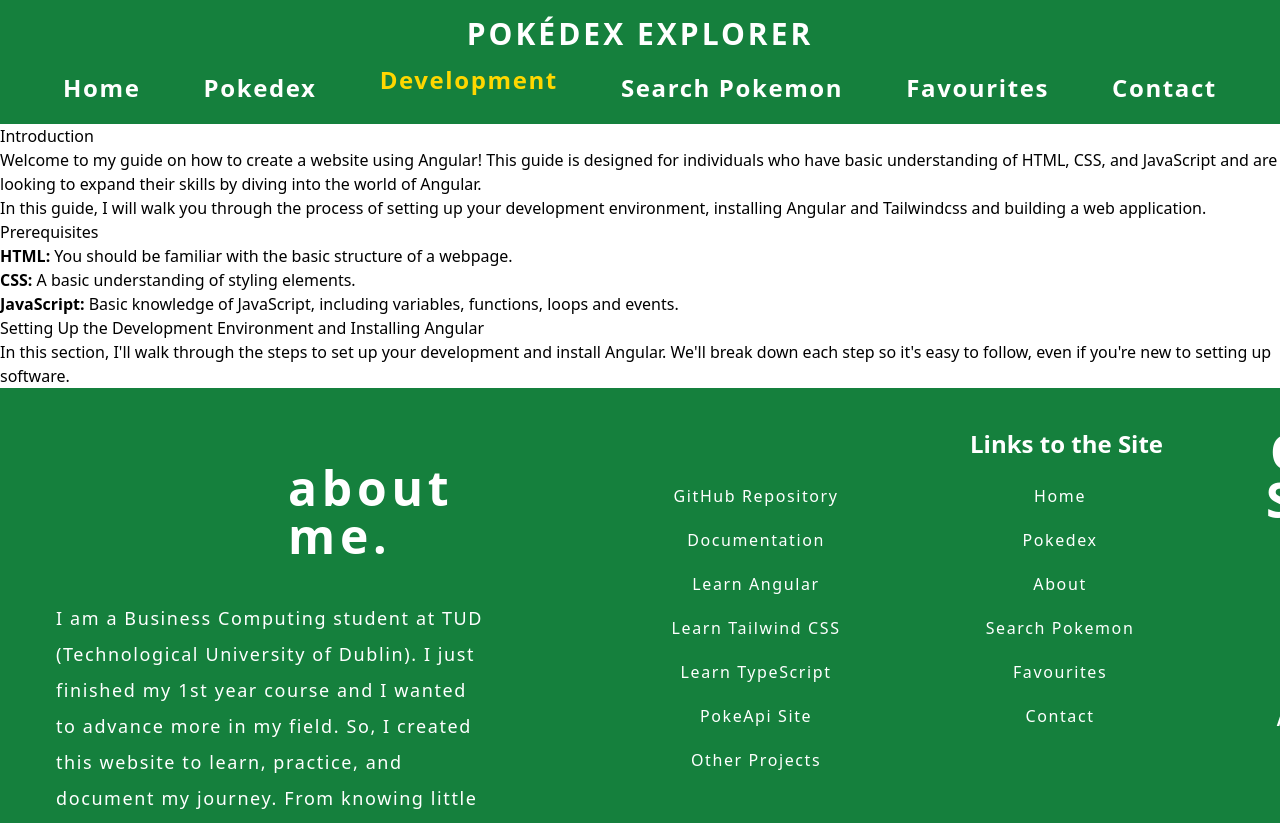
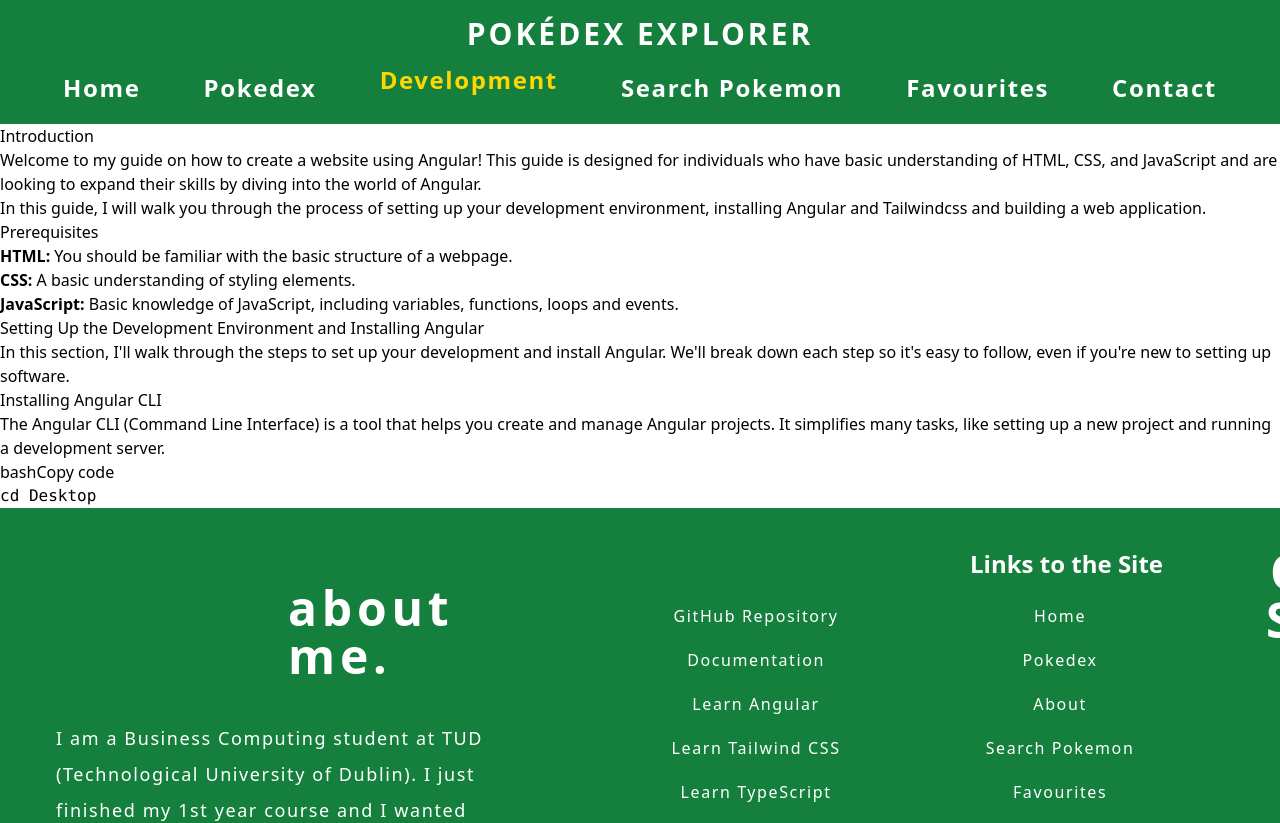
Before and after one commit to AllynnAlvarico/pokemonexplorer, an Angular app: page /development in a window 1280 px wide. Shown: the top 823 px of the page. Built offline with nearby package versions, Linux system fonts and the light colour scheme.

Commit message:
adding code snippet contents

```diff
--- a/angular.json
+++ b/angular.json
@@ -40,7 +40,8 @@
             "styles": [
               "src/styles.css"
             ],
-            "scripts": [],
+            "scripts": [
+            ],
             "server": "src/main.server.ts",
             "prerender": true,
             "ssr": {
@@ -103,7 +104,8 @@
             "styles": [
               "src/styles.css"
             ],
-            "scripts": []
+            "scripts": [
+            ]
           }
         }
       }
--- a/src/app/development/development.component.html
+++ b/src/app/development/development.component.html
@@ -1,5 +1,6 @@
 <meta name="keywords" content="Pokemons Angular, PokeApi, Typescript">
 <section>
+  <div>
     <div>
       <h1>Introduction</h1>
       <p>
@@ -35,4 +36,19 @@
         <li></li>
       </ul>
     </div>
+    <div>
+      <h1>Installing Angular CLI</h1>
+      <p>The Angular CLI (Command Line Interface) is a tool that helps you create and manage Angular projects.
+        It simplifies many tasks, like setting up a new project and running a development server.
+      </p>
+      <div class="code-block">
+        <div class="code-header">
+          <span>bash</span>
+          <button class="copy-button">Copy code</button>
+        </div>
+        <pre><code class="language-bash">cd Desktop</code></pre>
+      </div>
+    </div>
+  </div>
+
 </section>
--- a/src/app/development/development.component.ts
+++ b/src/app/development/development.component.ts
@@ -6,5 +6,4 @@
   styleUrl: './development.component.css'
 })
 export class DevelopmentComponent {
-
 }
```
Lines whose indentation alone changed are shown as unchanged.
